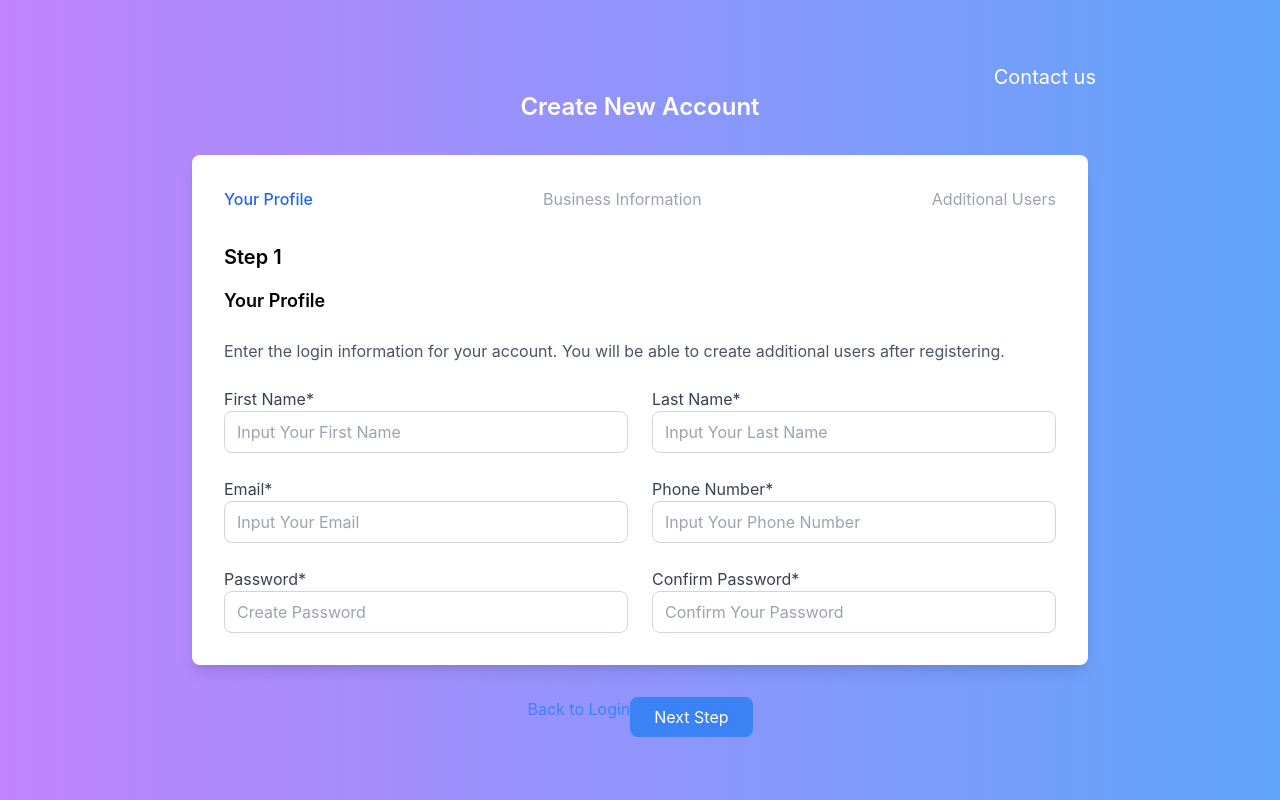
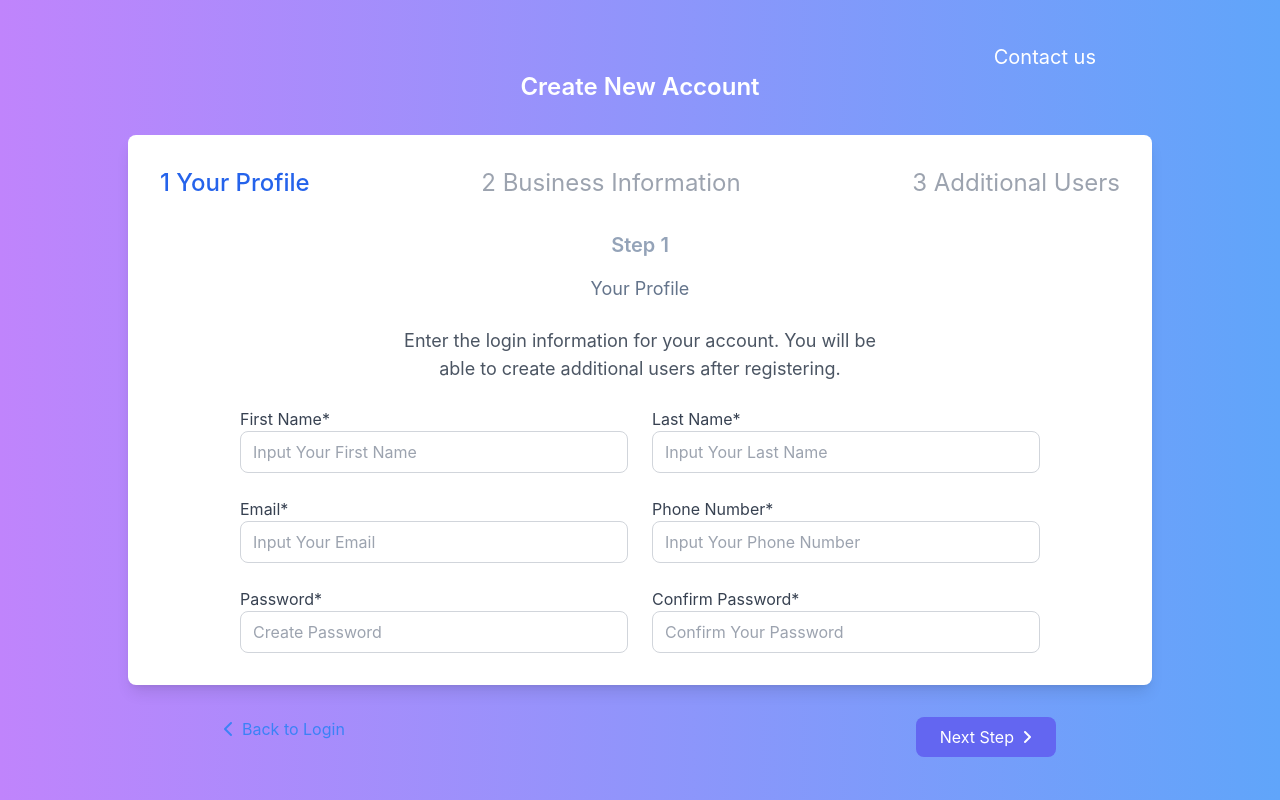
Before and after one commit to Vedantb27/nablasol-frontend-test2, a React (Create React App) app: page / in a window 1280 px wide. Built offline with nearby package versions, Linux system fonts and the light colour scheme.

Commit message:
create account component and global context created

```diff
--- a/public/index.html
+++ b/public/index.html
@@ -25,6 +25,7 @@
       Learn how to configure a non-root public URL by running `npm run build`.
     -->
     <script src="https://cdn.tailwindcss.com"></script>
+    <link rel="stylesheet" href="https://cdnjs.cloudflare.com/ajax/libs/font-awesome/6.5.2/css/all.min.css">
     <title>React App</title>
   </head>
   <body>
--- a/src/App.js
+++ b/src/App.js
@@ -1,10 +1,14 @@
+import React from 'react';
 import CreateAccount from "./Components/CreateAccount";
+import { GlobalProvider } from './GlobalContext';
 
 function App() {
   return (
-    <div className="App">
-     <CreateAccount/>
-    </div>
+    <GlobalProvider>
+      <div className="App">
+        <CreateAccount/>
+      </div>
+    </GlobalProvider>
   );
 }
 
--- a/src/Components/CreateAccount.js
+++ b/src/Components/CreateAccount.js
@@ -1,6 +1,17 @@
-import React from 'react';
+import React, { useContext } from 'react';
+import { GlobalContext } from '../GlobalContext';
 
 function CreateAccount() {
+  const {
+    firstName, setFirstName,
+    lastName, setLastName,
+    email, setEmail,
+    phoneNumber, setPhoneNumber,
+    password, setPassword,
+    confirmPassword, setConfirmPassword
+  } = useContext(GlobalContext);
+
+
   return (
     <div className="min-h-screen flex flex-col items-center justify-center bg-gradient-to-r from-purple-400 to-blue-400 p-4">
       <div className='w-full mb-4 flex flex-col items-center'>
@@ -9,22 +20,24 @@ function CreateAccount() {
           <h2 className="text-2xl font-semibold mb-4 text-center text-2xl text-white">Create New Account</h2>
         </div>
       </div>
-      <div className="bg-white shadow-lg rounded-lg p-8 max-w-4xl w-full">
+      <div className="bg-white shadow-lg rounded-lg p-8 max-w-5xl w-full">
         <div className="flex justify-between mb-8">
-          <div className="text-blue-600 font-medium">Your Profile</div>
-          <div className="text-gray-400">Business Information</div>
-          <div className="text-gray-400">Additional Users</div>
+          <div className="text-blue-600 font-medium text-center text-2xl"><span>1</span> Your Profile</div>
+          <div className="text-gray-400 text-center text-2xl"><span>2</span> Business Information</div>
+          <div className="text-gray-400 text-center text-2xl"><span>3</span> Additional Users</div>
         </div>
-        <h3 className="text-xl font-semibold mb-4">Step 1</h3>
-        <h4 className="text-lg font-semibold mb-6">Your Profile</h4>
-        <p className="text-gray-600 mb-6">Enter the login information for your account. You will be able to create additional users after registering.</p>
-        <form className="grid grid-cols-2 gap-6">
+        <h3 className="text-xl font-semibold mb-4 text-center text-slate-400">Step 1</h3>
+        <h4 className="text-lg  mb-6 text-center text-4xl text-slate-500">Your Profile</h4>
+        <p className="text-gray-600 mb-6 text-center  w-1/2 ml-auto mr-auto text-lg">Enter the login information for your account. You will be able to create additional users after registering.</p>
+        <form className="grid grid-cols-2 gap-6  ml-20 mr-20">
           <div>
             <label className="block text-gray-700">First Name*</label>
             <input
               type="text"
               className="border border-gray-300 rounded-lg px-3 py-2 w-full"
               placeholder="Input Your First Name"
+              value={firstName}
+              onChange={(e) => setFirstName(e.target.value)}
             />
           </div>
           <div>
@@ -33,6 +46,8 @@ function CreateAccount() {
               type="text"
               className="border border-gray-300 rounded-lg px-3 py-2 w-full"
               placeholder="Input Your Last Name"
+              value={lastName}
+              onChange={(e) => setLastName(e.target.value)}
             />
           </div>
           <div>
@@ -41,6 +56,8 @@ function CreateAccount() {
               type="email"
               className="border border-gray-300 rounded-lg px-3 py-2 w-full"
               placeholder="Input Your Email"
+              value={email}
+              onChange={(e) => setEmail(e.target.value)}
             />
           </div>
           <div>
@@ -49,6 +66,8 @@ function CreateAccount() {
               type="text"
               className="border border-gray-300 rounded-lg px-3 py-2 w-full"
               placeholder="Input Your Phone Number"
+              value={phoneNumber}
+              onChange={(e) => setPhoneNumber(e.target.value)}
             />
           </div>
           <div>
@@ -57,6 +76,8 @@ function CreateAccount() {
               type="password"
               className="border border-gray-300 rounded-lg px-3 py-2 w-full"
               placeholder="Create Password"
+              value={password}
+              onChange={(e) => setPassword(e.target.value)}
             />
           </div>
           <div>
@@ -65,15 +86,16 @@ function CreateAccount() {
               type="password"
               className="border border-gray-300 rounded-lg px-3 py-2 w-full"
               placeholder="Confirm Your Password"
+              value={confirmPassword}
+              onChange={(e) => setConfirmPassword(e.target.value)}
             />
           </div>
         </form>
-
       </div>
-      <div className="flex justify-between mt-8">
-          <a href="#" className="text-blue-500 hover:underline">Back to Login</a>
-          <button className="bg-blue-500 text-white px-6 py-2 rounded-lg hover:bg-blue-600">
-            Next Step
+      <div className=" w-2/3 flex justify-between mt-8">
+        <a href="#" className="text-blue-500 hover:underline"><i className="fa-solid fa-chevron-left mr-2"></i>Back to Login</a>
+        <button className="bg-indigo-500 text-white px-6 py-2 rounded-lg hover:bg-blue-600">
+          Next Step<i className="fa-solid fa-angle-right ml-2"></i>
         </button>
       </div>
     </div>
--- /dev/null
+++ b/src/GlobalContext.js
@@ -0,0 +1,33 @@
+import React, { createContext, useState } from 'react';
+
+export const GlobalContext = createContext();
+
+export const GlobalProvider = ({ children }) => {
+  const [firstName, setFirstName] = useState('');
+  const [lastName, setLastName] = useState('');
+  const [email, setEmail] = useState('');
+  const [phoneNumber, setPhoneNumber] = useState('');
+  const [password, setPassword] = useState('');
+  const [confirmPassword, setConfirmPassword] = useState('');
+
+  return (
+    <GlobalContext.Provider
+      value={{
+        firstName,
+        setFirstName,
+        lastName,
+        setLastName,
+        email,
+        setEmail,
+        phoneNumber,
+        setPhoneNumber,
+        password,
+        setPassword,
+        confirmPassword,
+        setConfirmPassword
+      }}
+    >
+      {children}
+    </GlobalContext.Provider>
+  );
+};
```
Lines whose indentation alone changed are shown as unchanged.
